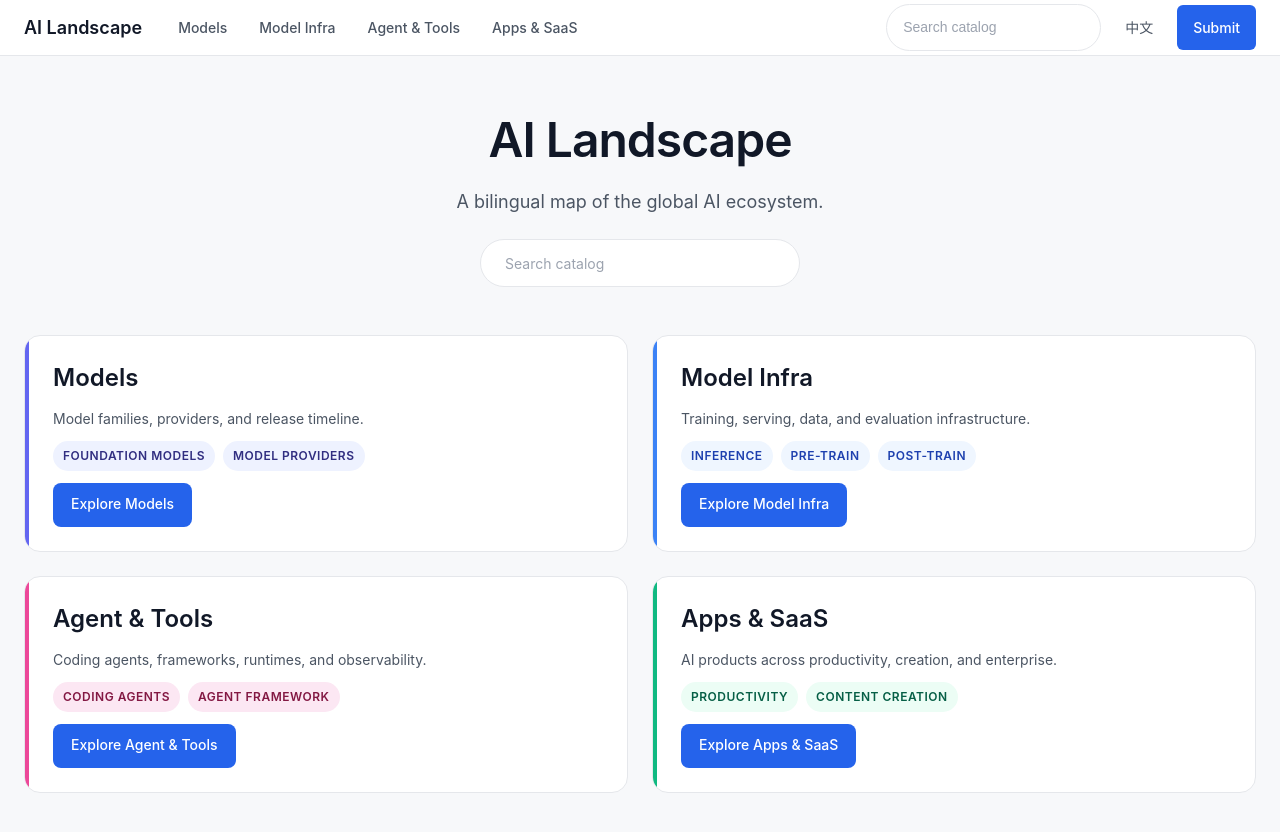
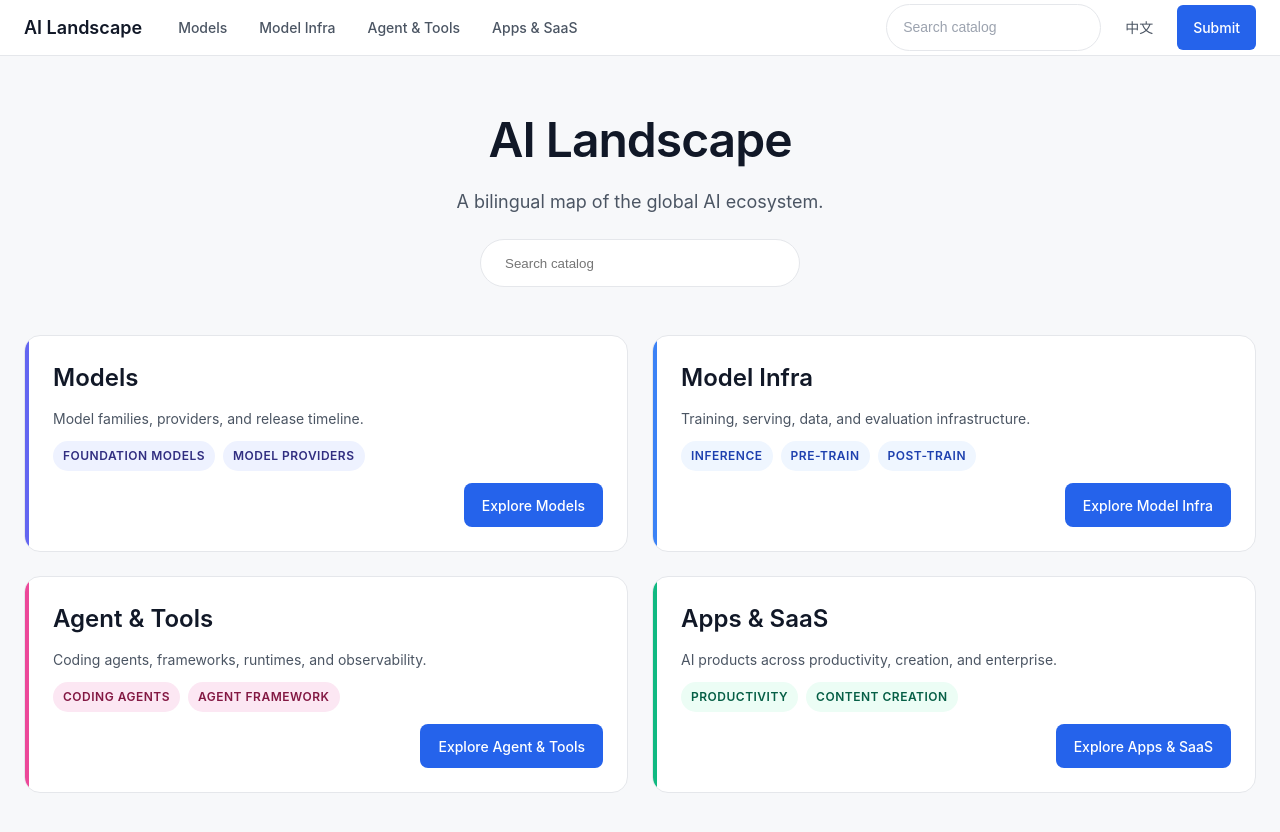
Before and after one commit to happy-v587/ai-landscape, a Next.js app: page /en in a window 1280 px wide. Shown: the top 832 px of the page. Built offline with nearby package versions, Linux system fonts and the light colour scheme.

Commit message:
fix: Task 5 homepage touch targets, button alignment, search input

```diff
--- a/components/site/HomeMapDirectory.tsx
+++ b/components/site/HomeMapDirectory.tsx
@@ -59,7 +59,12 @@ export function HomeMapDirectory({ locale }: { locale: Locale }) {
             ? 'A bilingual map of the global AI ecosystem.'
             : '全球 AI 生态的中英文双语地图。'}
         </p>
-        <div className={styles.search}>{locale === 'en' ? 'Search catalog' : '搜索目录'}</div>
+        <input
+          type="search"
+          placeholder={locale === 'en' ? 'Search catalog' : '搜索目录'}
+          aria-label={locale === 'en' ? 'Search catalog' : '搜索目录'}
+          className={styles.search}
+        />
       </section>
       <section className={styles.grid} aria-label="Landscape maps">
         {maps.map((map) => (
--- a/components/site/home.module.css
+++ b/components/site/home.module.css
@@ -93,7 +93,9 @@
 }
 
 .explore {
-  align-self: flex-start;
+  display: inline-flex;
+  align-self: flex-end;
+  align-items: center;
   margin-top: auto;
   padding: 10px 18px;
   border-radius: 8px;
```
